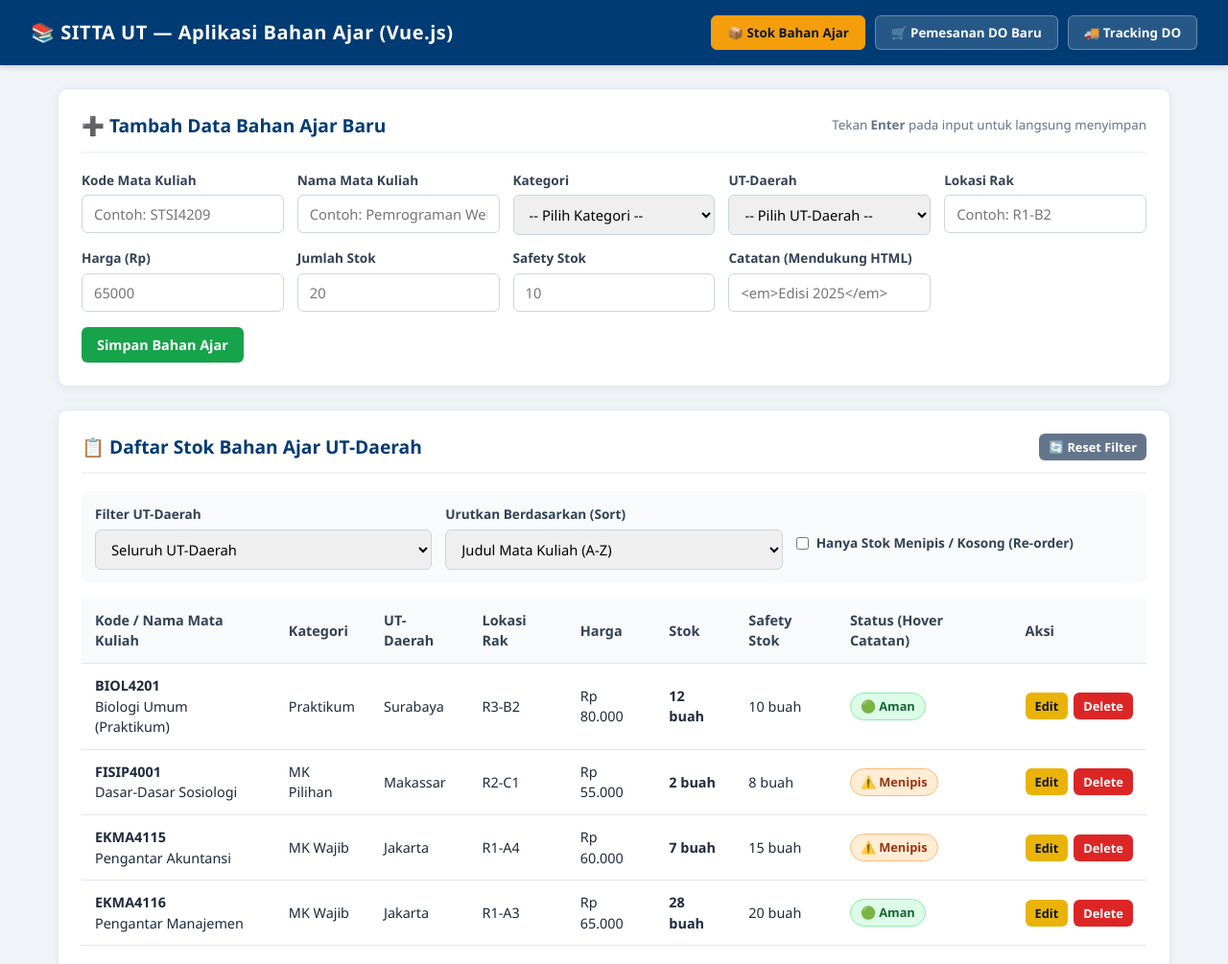
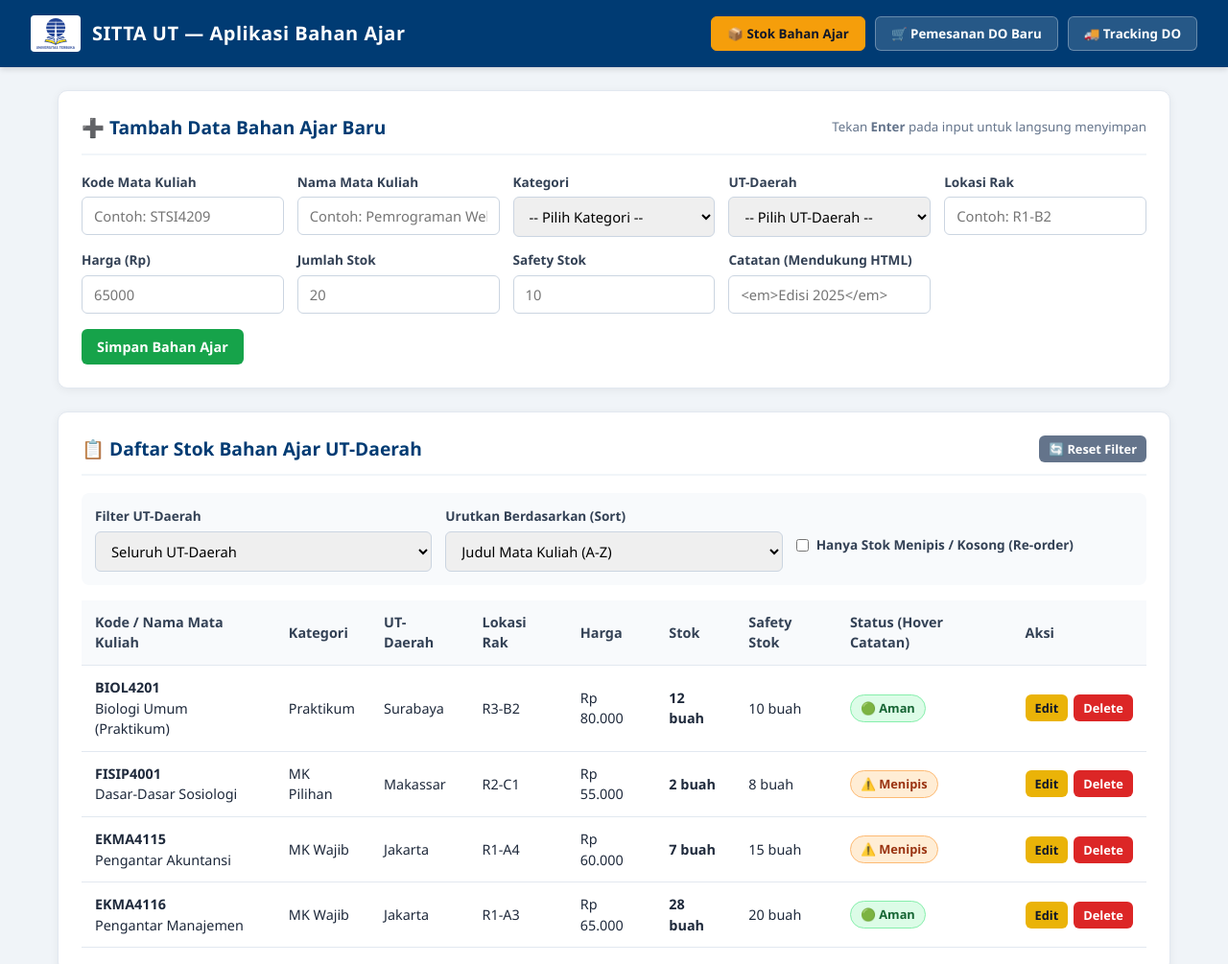
Before and after one commit to fjarmdhn/STSI4209, a plain HTML site: page TUGAS3/index.html in a window 1280 px wide. Shown: the top 1005 px of the page at 96% size. Drawn offline with nearby package versions, Linux system fonts and the light colour scheme.

Commit message:
add: logo navbar in tugas 2

```diff
--- a/TUGAS3/assets/css/style.css
+++ b/TUGAS3/assets/css/style.css
@@ -20,16 +20,39 @@ body {
     justify-content: space-between;
     align-items: center;
     box-shadow: 0 2px 6px rgba(0, 0, 0, 0.15);
+    flex-wrap: wrap;
+    gap: 15px;
+}
+
+/* Kontainer Brand (Logo & Judul) */
+.navbar-brand {
+    display: flex;
+    align-items: center;
+    gap: 12px;
+}
+
+/* Ukuran Logo di Navbar */
+.logo-nav {
+    height: 38px;
+    width: auto;
+    object-fit: contain;
+    background: #ffffff;
+    /* Bingkai putih agar logo terlihat kontras jika transparan */
+    padding: 3px 6px;
+    border-radius: 4px;
 }
 
 .navbar h1 {
     font-size: 1.25rem;
     letter-spacing: 0.5px;
+    color: #ffffff;
 }
 
+/* Tab Navigasi */
 .nav-tabs {
     display: flex;
     gap: 10px;
+    flex-wrap: wrap;
 }
 
 .nav-tabs button {
--- a/TUGAS3/index.html
+++ b/TUGAS3/index.html
@@ -10,13 +10,18 @@
 
 <body>
     <div id="app">
-        <!-- Navigasi Utama (Tab Routing) -->
+        <!-- Toast Notification -->
         <div v-if="toast.show" class="custom-toast" :class="'toast-' + toast.type">
             <span>{{ toast.message }}</span>
             <button class="toast-close" @click="toast.show = false">&times;</button>
         </div>
+
+        <!-- Navbar Utama -->
         <nav class="navbar">
-            <h1>📚 SITTA UT — Aplikasi Bahan Ajar (Vue.js)</h1>
+            <div class="navbar-brand">
+                <img src="assets/img/Logo_Universitas_Terbuka.svg" alt="Logo UT" class="logo-nav">
+                <h1>SITTA UT — Aplikasi Bahan Ajar</h1>
+            </div>
             <div class="nav-tabs">
                 <button :class="{ active: tab === 'stok' }" @click="tab = 'stok'">
                     📦 Stok Bahan Ajar
@@ -30,6 +35,7 @@
             </div>
         </nav>
 
+        <!-- Konten Utama Berdasarkan Tab -->
         <div class="container">
             <div v-if="isLoading" class="card">
                 <p>Memuat data bahan ajar dari JSON...</p>
@@ -46,8 +52,8 @@
 
                 <!-- Tab 2: Pemesanan DO Baru -->
                 <section v-show="tab === 'order'">
-                    <order-form :paket="state.paket" :ekspedisi="state.pengirimanList" :tracking-count="state.tracking.length"
-                        @created="handleNewDO" @notify="showToast">
+                    <order-form :paket="state.paket" :ekspedisi="state.pengirimanList"
+                        :tracking-count="state.tracking.length" @created="handleNewDO" @notify="showToast">
                     </order-form>
                 </section>
 
```
Also changed, not shown: TUGAS3/assets/img/Logo_Universitas_Terbuka.svg (added).
